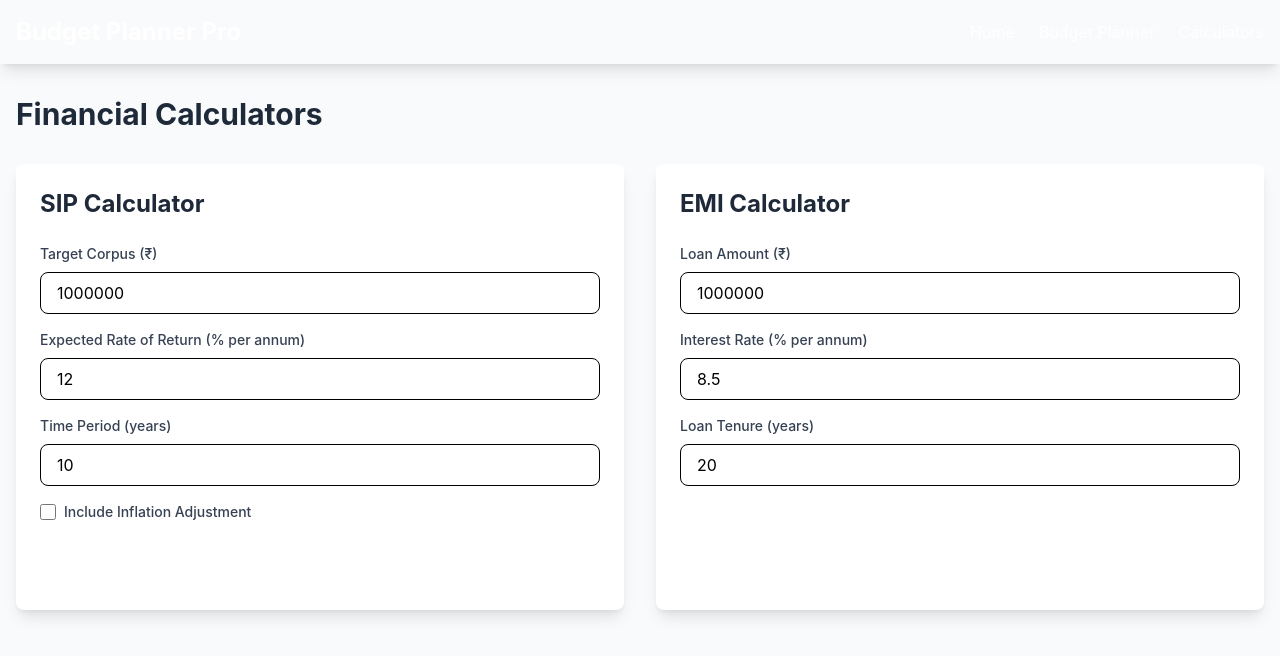
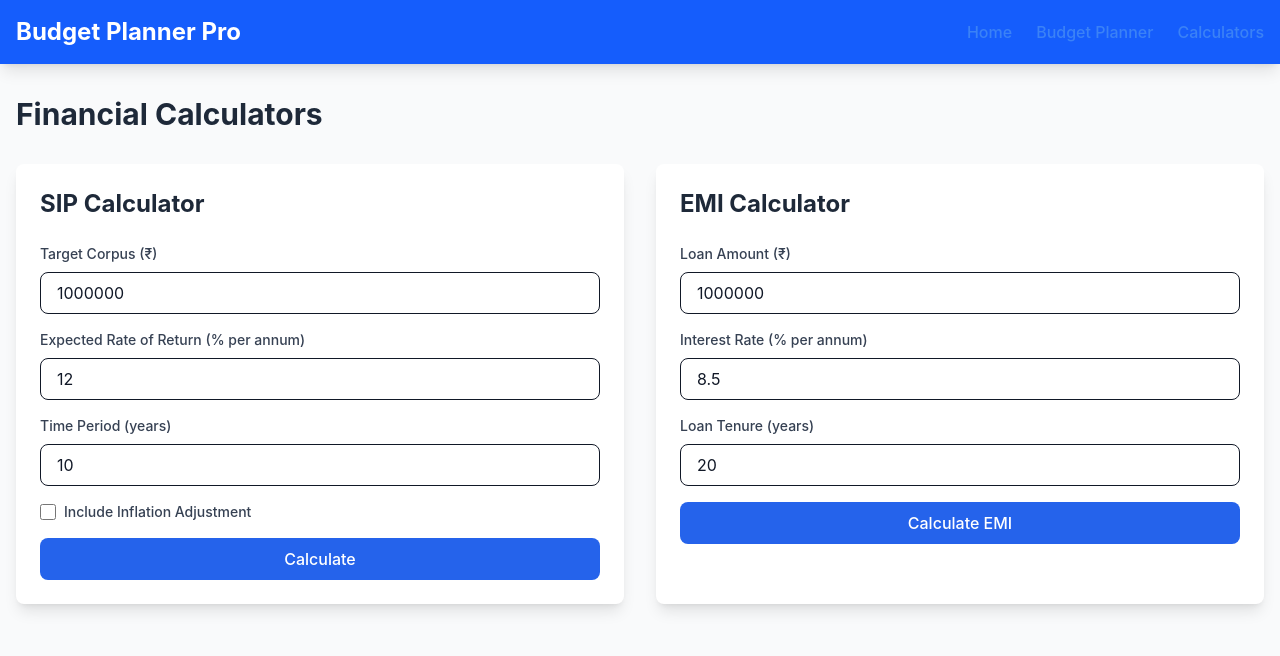
Before and after one commit to abhisri17/budget-planner-app, a React app in the folder frontend/: page /calculators in a window 1280 px wide. Shown: the top 656 px of the page. Built offline with nearby package versions, Linux system fonts and the light colour scheme; the HTML template or start-up script is replaced by a standard one.

Commit message:
Refactor button styles across components for consistency and improved UI

```diff
--- a/frontend/src/components/budget/BudgetCard.tsx
+++ b/frontend/src/components/budget/BudgetCard.tsx
@@ -28,7 +28,7 @@ const BudgetCard = ({ budget }: BudgetCardProps) => {
         <div className="w-full bg-gray-200 rounded-full h-3">
           <div
             className={`h-3 rounded-full transition-all ${
-              percentage > 90 ? 'bg-danger' : percentage > 70 ? 'bg-yellow-500' : 'bg-success'
+              percentage > 90 ? 'bg-red-500' : percentage > 70 ? 'bg-yellow-500' : 'bg-green-500'
             }`}
             style={{ width: `${Math.min(percentage, 100)}%` }}
           />
--- a/frontend/src/components/budget/ExpenseTracker.tsx
+++ b/frontend/src/components/budget/ExpenseTracker.tsx
@@ -33,7 +33,7 @@ const ExpenseTracker = ({ budgets, addExpense, expenses }: ExpenseTrackerProps)
         <h2 className="text-2xl font-bold text-gray-800">Expense Tracker</h2>
         <button
           onClick={() => setShowForm(!showForm)}
-          className="bg-primary text-white px-4 py-2 rounded-lg hover:bg-blue-600 transition"
+          className="bg-blue-600 text-white px-4 py-2 rounded-lg hover:bg-blue-600 transition"
         >
           + Add Expense
         </button>
@@ -78,7 +78,7 @@ const ExpenseTracker = ({ budgets, addExpense, expenses }: ExpenseTrackerProps)
             <div className="flex gap-2">
               <button
                 onClick={handleSubmit}
-                className="flex-1 bg-success text-white px-4 py-2 rounded-lg hover:bg-green-600 transition"
+                className="flex-1 bg-green-500 text-white px-4 py-2 rounded-lg hover:bg-green-600 transition"
               >
                 Save
               </button>
--- a/frontend/src/components/calculators/EMICalculator.tsx
+++ b/frontend/src/components/calculators/EMICalculator.tsx
@@ -66,7 +66,7 @@ const EMICalculator = () => {
 
         <button
           onClick={handleCalculate}
-          className="w-full bg-primary text-white py-3 rounded-lg hover:bg-blue-600 transition font-semibold"
+          className="w-full bg-blue-600 text-white py-3 rounded-lg hover:bg-blue-600 transition font-semibold"
         >
           Calculate EMI
         </button>
--- a/frontend/src/components/calculators/SIPCalculator.tsx
+++ b/frontend/src/components/calculators/SIPCalculator.tsx
@@ -91,7 +91,7 @@ const SIPCalculator = () => {
 
         <button
           onClick={handleCalculate}
-          className="w-full bg-primary text-white py-3 rounded-lg hover:bg-blue-600 transition font-semibold"
+          className="w-full bg-blue-600 text-white py-3 rounded-lg hover:bg-blue-600 transition font-semibold"
         >
           Calculate
         </button>
--- a/frontend/src/components/layout/Header.tsx
+++ b/frontend/src/components/layout/Header.tsx
@@ -2,7 +2,7 @@ import { Link } from 'react-router-dom';
 
 const Header = () => {
   return (
-    <header className="bg-primary text-white shadow-lg">
+    <header className="bg-blue-600 text-white shadow-lg">
       <div className="container mx-auto px-4 py-4">
         <div className="flex items-center justify-between">
           <h1 className="text-2xl font-bold">Budget Planner Pro</h1>
--- a/frontend/src/index.css
+++ b/frontend/src/index.css
@@ -1,8 +1,6 @@
 @import "tailwindcss";
-@tailwind base;
-@tailwind components;
-@tailwind utilities;
 
+/* Your custom styles below */
 body {
   margin: 0;
   font-family: -apple-system, BlinkMacSystemFont, 'Segoe UI', 'Roboto', 'Oxygen',
@@ -10,74 +8,40 @@ body {
     sans-serif;
   -webkit-font-smoothing: antialiased;
   -moz-osx-font-smoothing: grayscale;
+  background-color: #f9fafb; /* Light background for banners visibility */
+  color: #111827; /* Text color */
+}
+
+/* Style buttons, links etc here */
+button {
+  border-radius: 0.5rem;
+  border: 1px solid transparent;
+  padding: 0.5em 1em;
+  font-size: 1rem;
+  font-weight: 500;
+  font-family: inherit;
+  background-color: #2563eb;
+  color: #fff;
+  cursor: pointer;
+  transition: border-color 0.25s, background-color 0.25s;
+}
+
+button:hover {
+  border-color: #3b82f6;
+  background-color: #1d4ed8;
+}
+
+a {
+  color: #3b82f6;
+  text-decoration: none;
+  font-weight: 500;
+}
+
+a:hover {
+  color: #2563eb;
 }
 
 
-/* :root {
-  font-family: system-ui, Avenir, Helvetica, Arial, sans-serif;
-  line-height: 1.5;
-  font-weight: 400;
 
-  color-scheme: light dark;
-  color: rgba(255, 255, 255, 0.87);
-  background-color: #242424;
-
-  font-synthesis: none;
-  text-rendering: optimizeLegibility;
-  -webkit-font-smoothing: antialiased;
-  -moz-osx-font-smoothing: grayscale;
-}
-
-a {
-  font-weight: 500;
-  color: #646cff;
-  text-decoration: inherit;
-}
-a:hover {
-  color: #535bf2;
-}
-
-body {
-  margin: 0;
-  display: flex;
-  place-items: center;
-  min-width: 320px;
-  min-height: 100vh;
-}
-
-h1 {
-  font-size: 3.2em;
-  line-height: 1.1;
-}
-
-button {
-  border-radius: 8px;
-  border: 1px solid transparent;
-  padding: 0.6em 1.2em;
-  font-size: 1em;
-  font-weight: 500;
-  font-family: inherit;
-  background-color: #1a1a1a;
-  cursor: pointer;
-  transition: border-color 0.25s;
-}
-button:hover {
-  border-color: #646cff;
-}
-button:focus,
-button:focus-visible {
-  outline: 4px auto -webkit-focus-ring-color;
-}
-
-@media (prefers-color-scheme: light) {
-  :root {
-    color: #213547;
-    background-color: #ffffff;
-  }
-  a:hover {
-    color: #747bff;
-  }
-  button {
-    background-color: #f9f9f9;
-  }
-} */
+/* Use Tailwind utility classes in your components for font sizes */
+/* For example <h1 className="text-3xl font-bold">Banner</h1> */
--- a/frontend/src/pages/BudgetPlanner.tsx
+++ b/frontend/src/pages/BudgetPlanner.tsx
@@ -78,7 +78,7 @@ const BudgetPlanner = () => {
                 onClick={() => setSelectedPeriod(period)}
                 className={`px-4 py-2 rounded-lg capitalize transition ${
                   selectedPeriod === period
-                    ? 'bg-primary text-white'
+                    ? 'bg-blue-600 text-white'
                     : 'bg-gray-200 text-gray-700 hover:bg-gray-300'
                 }`}
               >
@@ -90,7 +90,7 @@ const BudgetPlanner = () => {
 
         <button
           onClick={() => setShowAddBudget(!showAddBudget)}
-          className="bg-success text-white px-6 py-2 rounded-lg hover:bg-green-600 transition"
+          className="bg-green-500 text-white px-6 py-2 rounded-lg hover:bg-green-600 transition"
         >
           + Add Budget
         </button>
@@ -127,7 +127,7 @@ const BudgetPlanner = () => {
           <div className="flex gap-4 mt-4">
             <button
               onClick={handleAddBudget}
-              className="bg-primary text-white px-6 py-2 rounded-lg hover:bg-blue-600 transition"
+              className="bg-blue-600 text-white px-6 py-2 rounded-lg hover:bg-blue-600 transition"
             >
               Save Budget
             </button>
```
